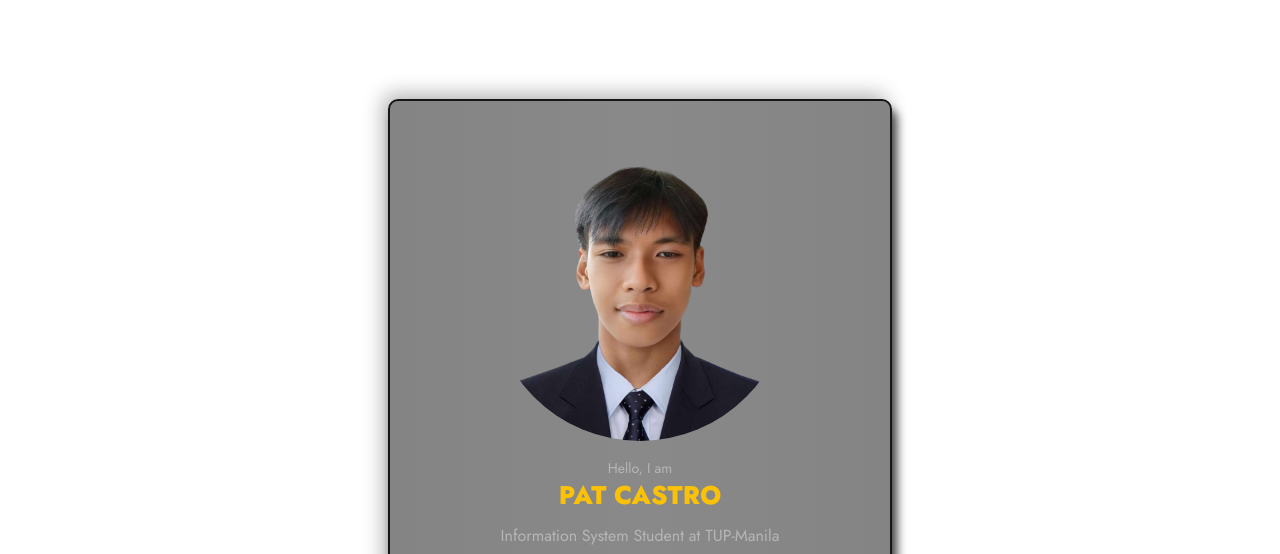
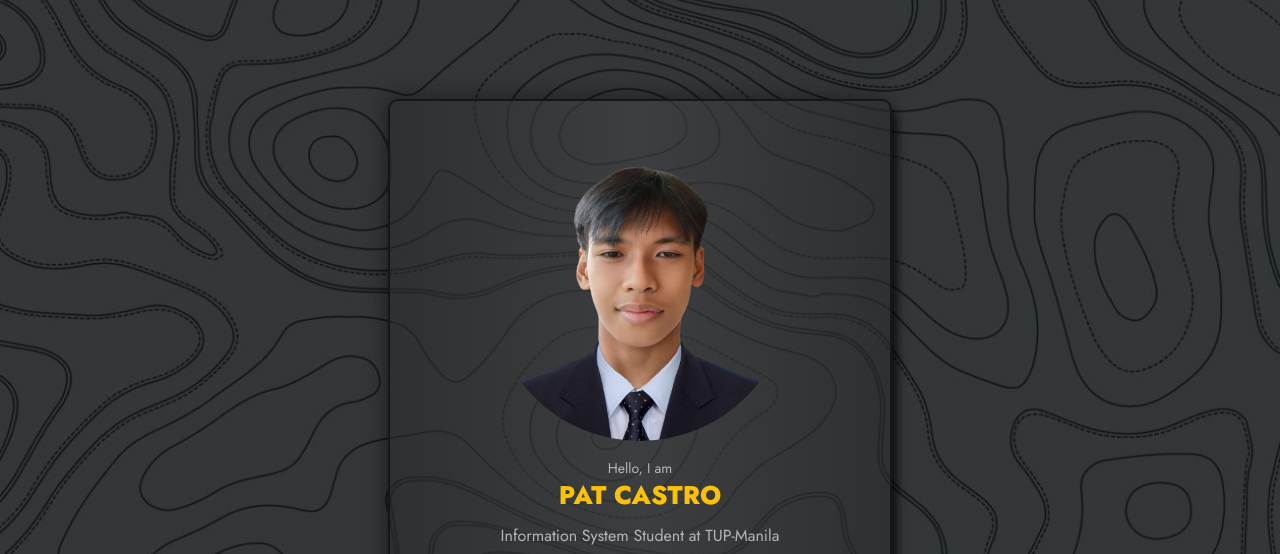
Before and after one commit to PatriusCastro/Pat-Castro-Portfolio, a plain HTML site: page index.html in a window 1280 px wide. Shown: the part 94-648 px from the top of the page. Drawn offline with nearby package versions, Linux system fonts and the light colour scheme; a web font is replaced by a local one.

Commit message:
super final

```diff
--- a/style.css
+++ b/style.css
@@ -8,6 +8,9 @@ body {
     font-family: "Jost", sans-serif;
     background-size: contain;
     transition: 0.3s ease;
+    background: url(assets/bg.jpg);
+    background-size: contain;
+    overflow-x: hidden;
 }
 
 html {
```
